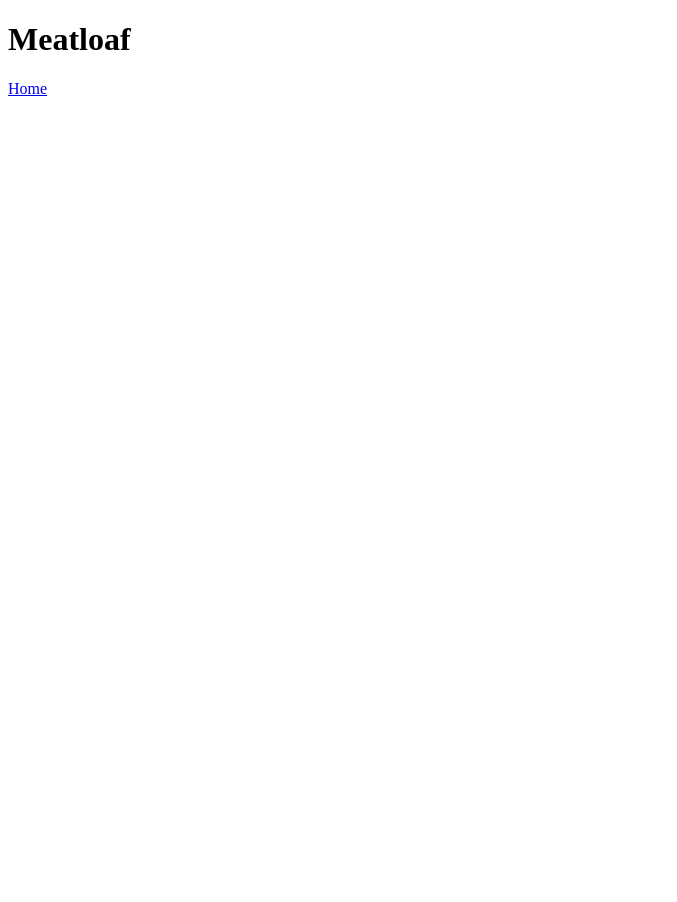
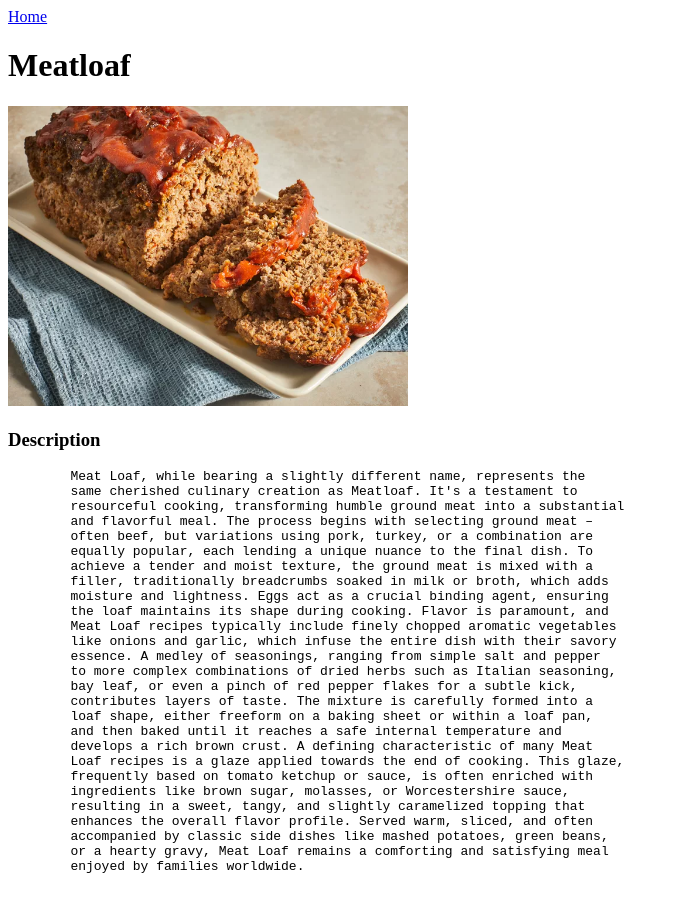
Before and after one commit to afsal63s/odin-recipies, a plain HTML site: page meatloaf.html in a window 1280 px wide. Shown: the whole page, without its empty margins (0-677 px from the left). Before the commit the page ends 800 px from the top, so only its background shows below. Drawn offline with Linux system fonts and the light colour scheme.

Commit message:
recipie content

```diff
--- a/meatloaf.html
+++ b/meatloaf.html
@@ -6,7 +6,38 @@
     <title>Meat Loaf</title>
 </head>
 <body>
+    <a href="index.html">Home</a>
     <h1>Meatloaf</h1>
-    <a href="index.html">Home</a>
+    <img src="image/meatloaf.jpg" width="400px" height="300px">
+    <h3>Description</h3>
+    <pre>
+        Meat Loaf, while bearing a slightly different name, represents the
+        same cherished culinary creation as Meatloaf. It's a testament to
+        resourceful cooking, transforming humble ground meat into a substantial
+        and flavorful meal. The process begins with selecting ground meat –
+        often beef, but variations using pork, turkey, or a combination are
+        equally popular, each lending a unique nuance to the final dish. To
+        achieve a tender and moist texture, the ground meat is mixed with a
+        filler, traditionally breadcrumbs soaked in milk or broth, which adds
+        moisture and lightness. Eggs act as a crucial binding agent, ensuring
+        the loaf maintains its shape during cooking. Flavor is paramount, and
+        Meat Loaf recipes typically include finely chopped aromatic vegetables
+        like onions and garlic, which infuse the entire dish with their savory
+        essence. A medley of seasonings, ranging from simple salt and pepper
+        to more complex combinations of dried herbs such as Italian seasoning,
+        bay leaf, or even a pinch of red pepper flakes for a subtle kick,
+        contributes layers of taste. The mixture is carefully formed into a
+        loaf shape, either freeform on a baking sheet or within a loaf pan,
+        and then baked until it reaches a safe internal temperature and
+        develops a rich brown crust. A defining characteristic of many Meat
+        Loaf recipes is a glaze applied towards the end of cooking. This glaze,
+        frequently based on tomato ketchup or sauce, is often enriched with
+        ingredients like brown sugar, molasses, or Worcestershire sauce,
+        resulting in a sweet, tangy, and slightly caramelized topping that
+        enhances the overall flavor profile. Served warm, sliced, and often
+        accompanied by classic side dishes like mashed potatoes, green beans,
+        or a hearty gravy, Meat Loaf remains a comforting and satisfying meal
+        enjoyed by families worldwide.
+        </pre>
 </body>
 </html>
```
Also changed, not shown: cookies.html (+28 -1 lines), lasagna.html (+12 -1 lines), image/cookies.jpg (added), image/lasagna.jpg (added), image/meatloaf.jpg (added).
